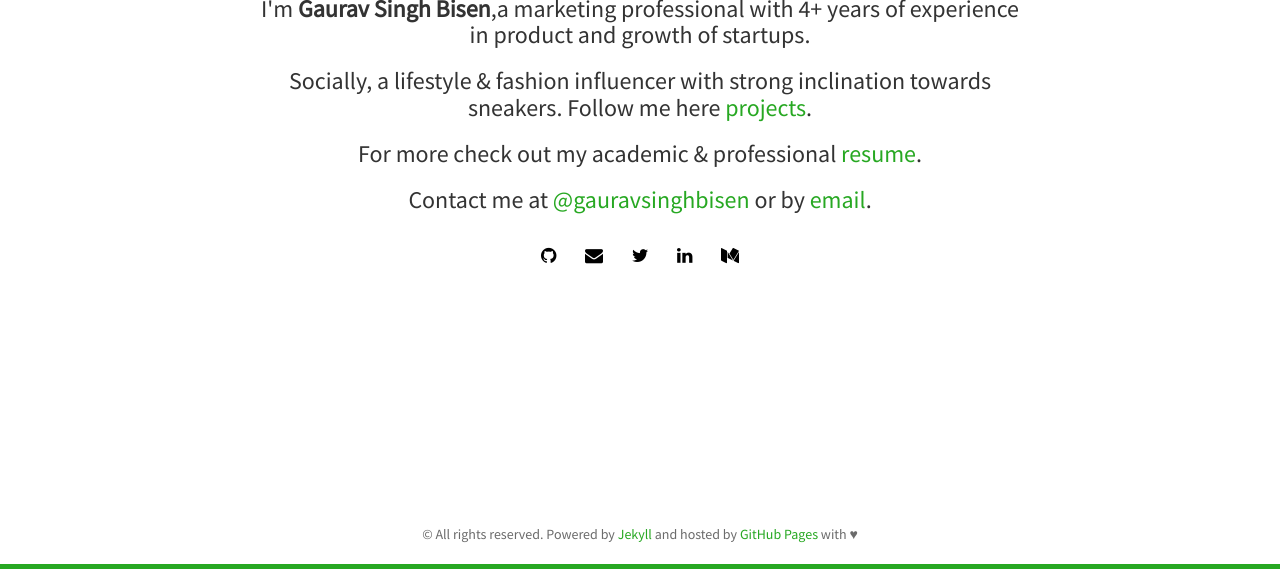
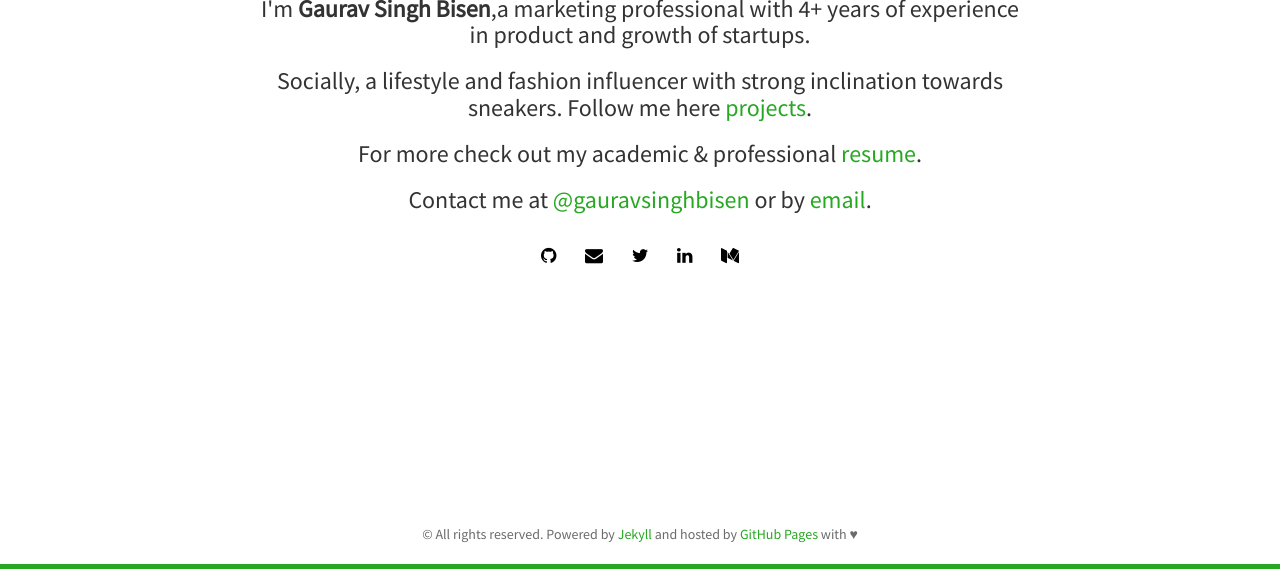
Before and after one commit to gauravsinghbisen/gauravsinghbisen.github.io, a Jekyll site: the page built from index.html, in a window 1280 px wide, cut to the strip 331-900 px from the top of the page. Built offline with Jekyll 4.4.1, drawn with Linux system fonts in a browser that asks for light colours; nearby versions of some CDN libraries; the list of posts is cut into pages by our own code.

Commit message:
Update index.html

```diff
--- a/index.html
+++ b/index.html
@@ -9,7 +9,7 @@
 	  </div>
 	  <h3>I'm <strong>{{ site.author }}</strong>,a marketing professional with 4+ years of experience in product and growth of startups.</h3>
 	  <!-- <h3>I love all things computer science and maths.</h3> -->
-	  <h3>Socially, a lifestyle & fashion influencer with strong inclination towards sneakers. Follow me here  <a href="{{ site.baseurl }}/projects.html"> projects</a>.</h3>
+	  <h3>Socially, a lifestyle and fashion influencer with strong inclination towards sneakers. Follow me here  <a href="{{ site.baseurl }}/projects.html"> projects</a>.</h3>
 	  <h3>For more check out my academic &amp; professional <a href="http://gauravbisen.com/resume/">resume</a>.</h3>
 	  <h3>Contact me at <a href="http://linkedin.com/{{ site.linkedin }}">@{{ site.linkedin }}</a> or by <a href="mailto:{{ site.email }}">email</a>.</h3>
 	  {% include social.html %}
```
